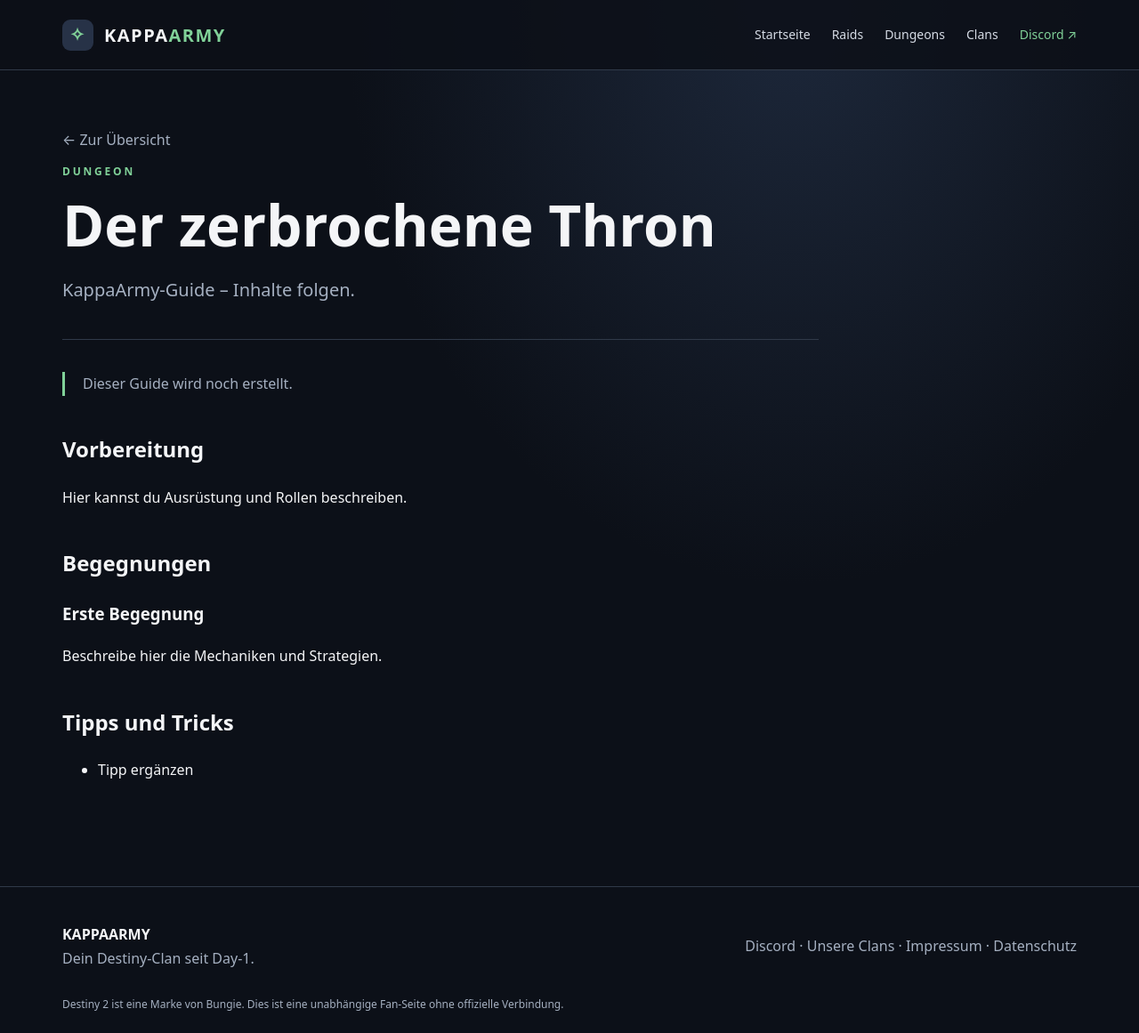
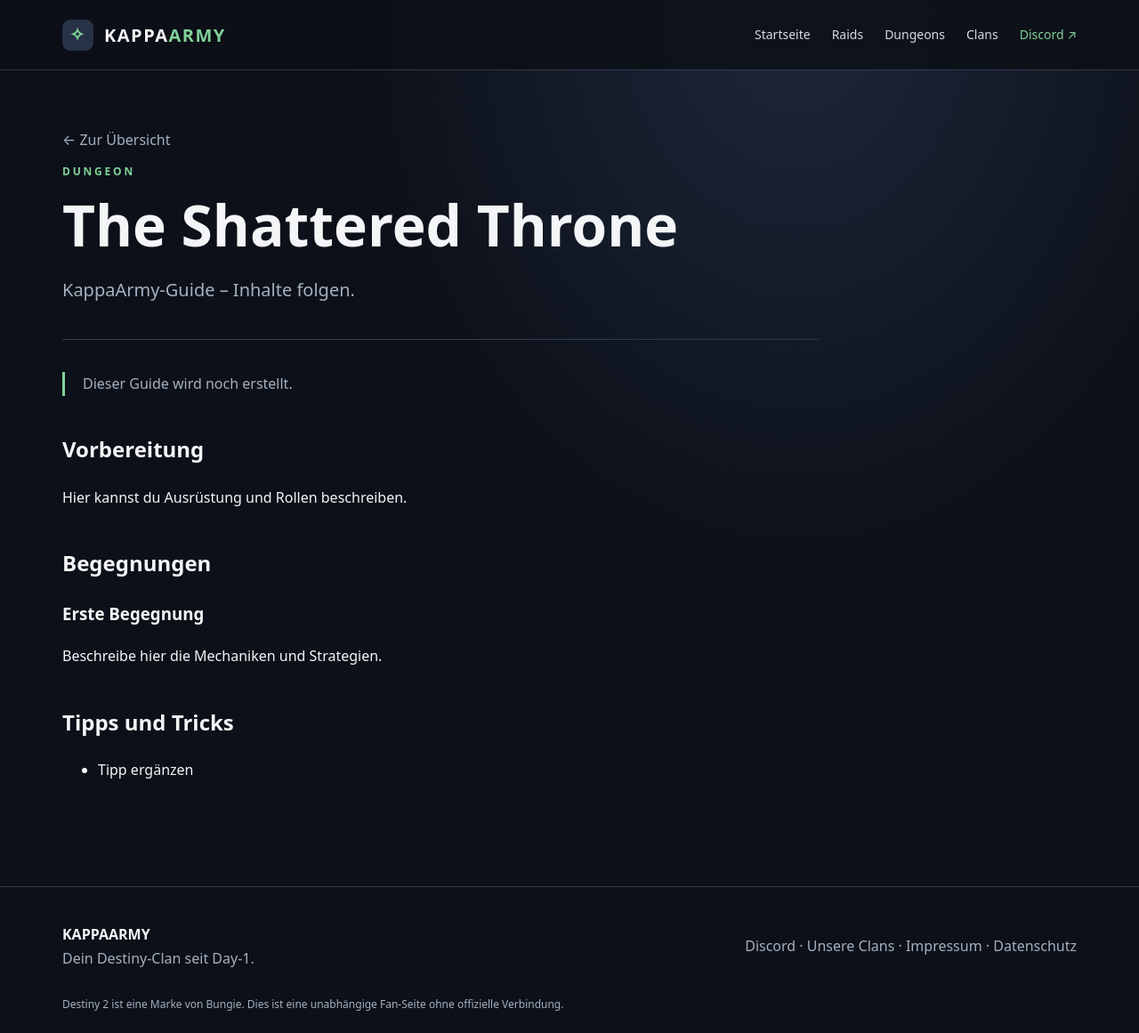
Before and after one commit to KappaArmy/KappaArmy, a Jekyll site: the page built from _dungeons/the_shattered_throne.md, in a window 1280 px wide. Shown: the whole page at 89% size. Built offline with Jekyll 4.4.1, drawn with Linux system fonts in a browser that asks for light colours.

Commit message:
Use English guide title

```diff
--- a/_dungeons/the_shattered_throne.md
+++ b/_dungeons/the_shattered_throne.md
@@ -1,5 +1,5 @@
 ---
-title: "Der zerbrochene Thron"
+title: "The Shattered Throne"
 description: "KappaArmy-Guide – Inhalte folgen."
 ---
 
```
